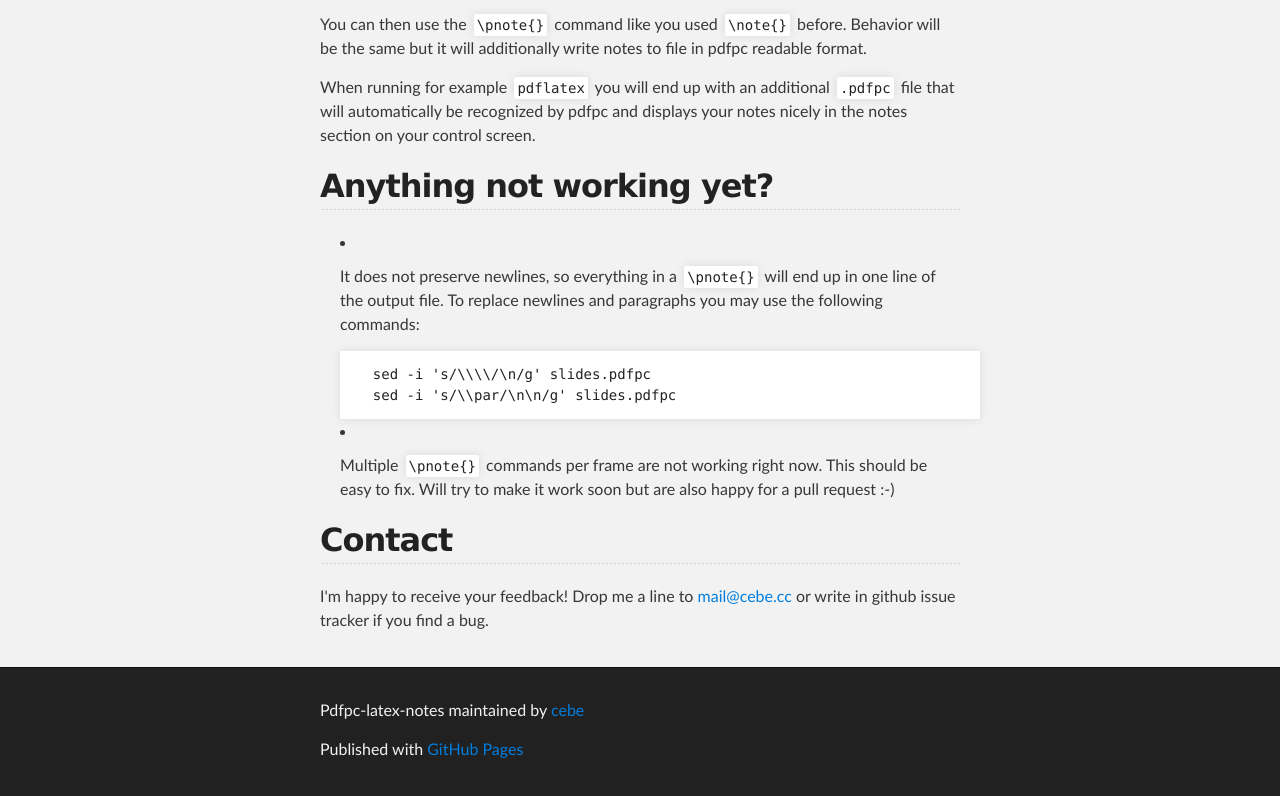
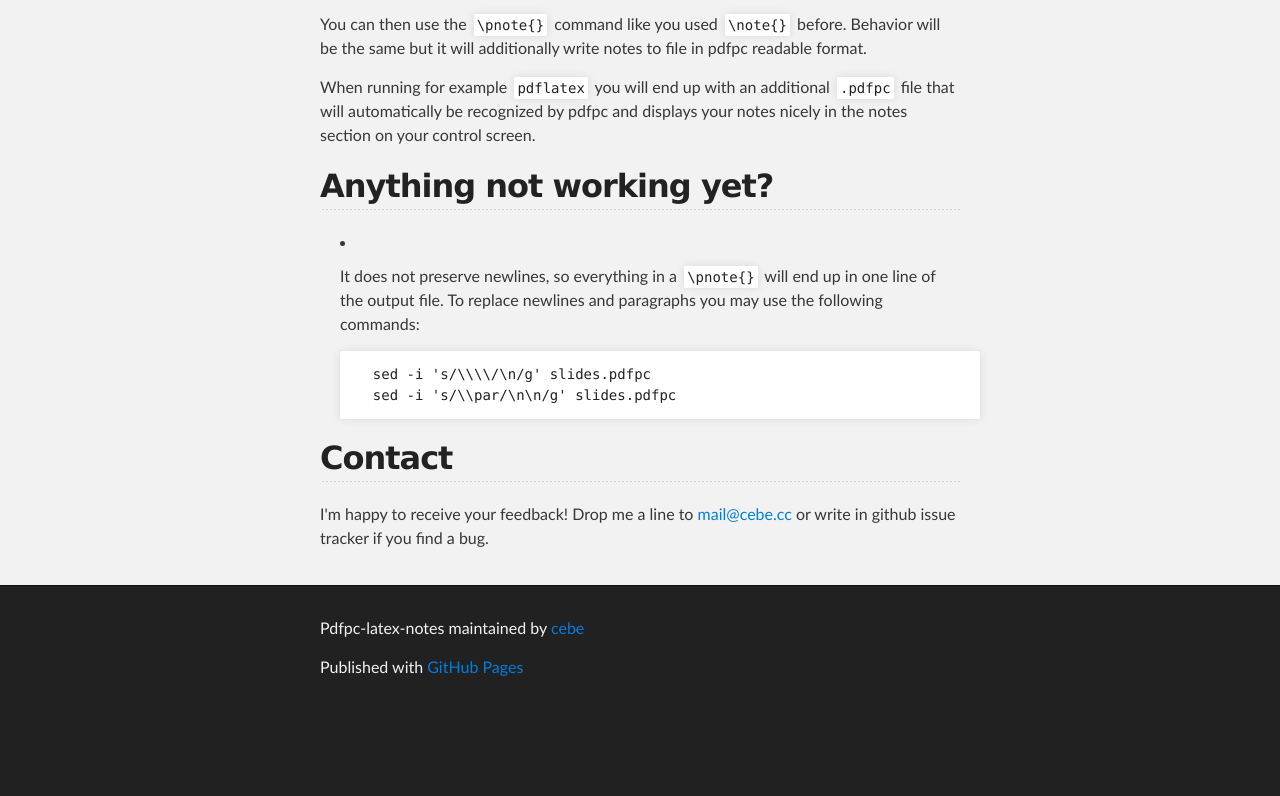
Before and after one commit to cebe/pdfpc-latex-notes, a plain HTML site: page index.html in a window 1280 px wide. Shown: the part 644-1440 px from the top of the page. After the commit the page ends 1358 px from the top, so only its background shows below. Drawn offline with Linux system fonts and the light colour scheme.

Commit message:
Update index.html

```diff
--- a/index.html
+++ b/index.html
@@ -67,8 +67,6 @@ To replace newlines and paragraphs you may use the following commands:</p>
   sed -i 's/\\par/\n\n/g' slides.pdfpc
 </code></pre>
 </li>
-<li><p>Multiple <code>\pnote{}</code> commands per frame are not working right now. This should be easy to fix.
-Will try to make it work soon but are also happy for a pull request :-)</p></li>
 </ul><h2>
 <a name="contact" class="anchor" href="#contact"><span class="octicon octicon-link"></span></a>Contact</h2>
 
```
